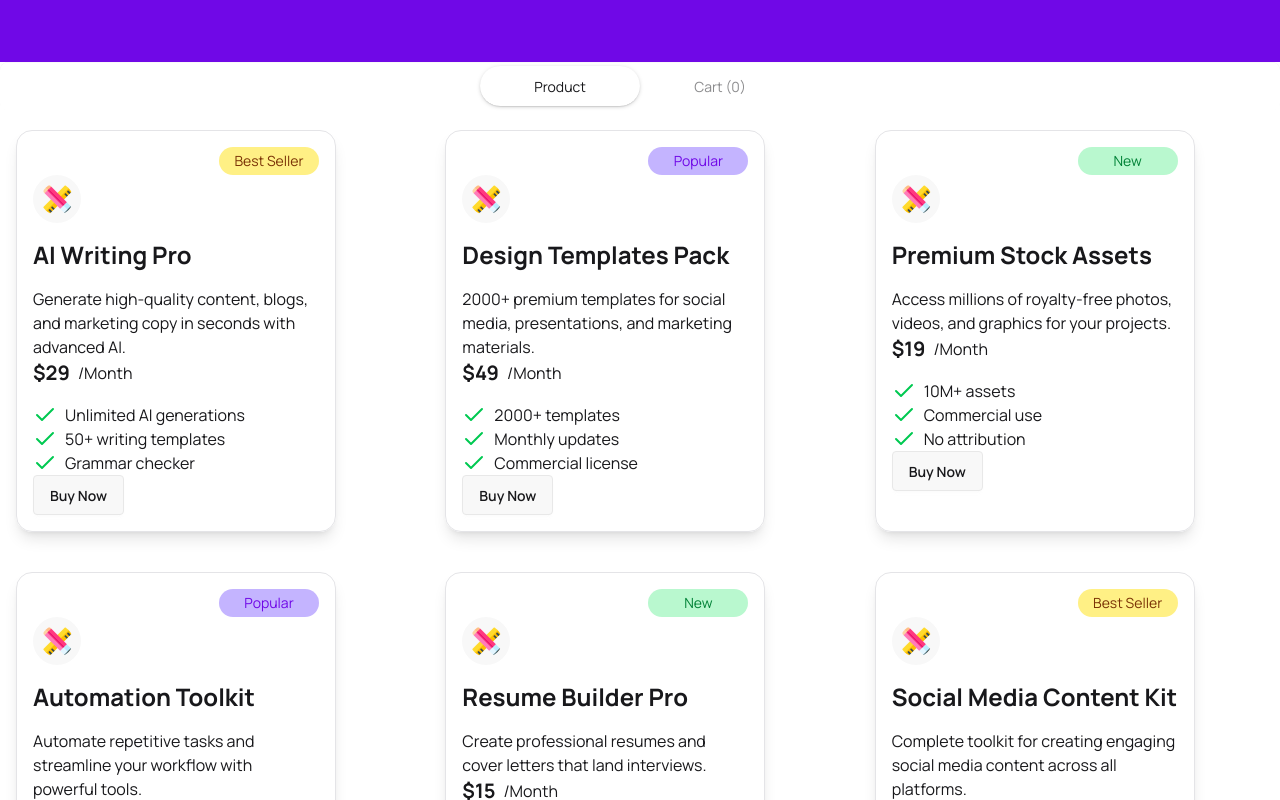
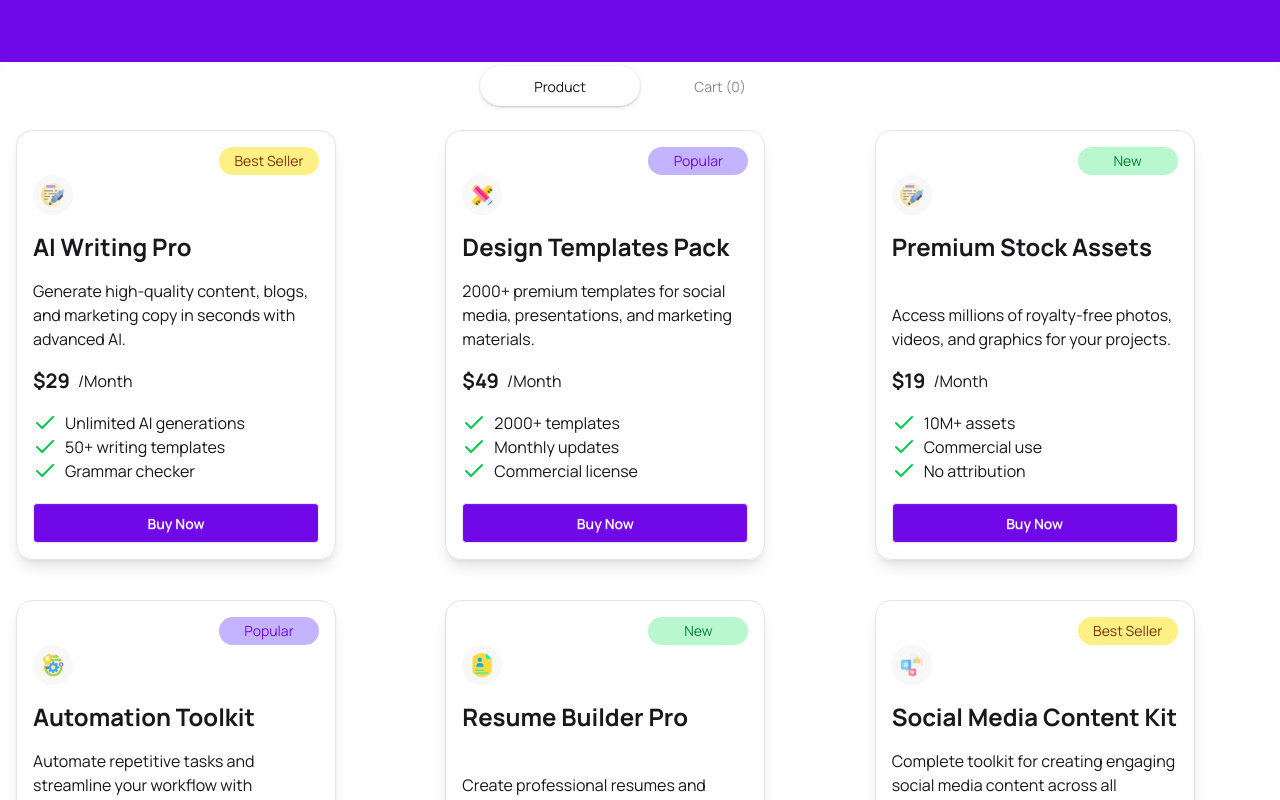
Before and after one commit to Mahadi176/Digitool-Platform, a React (Vite) app: page / in a window 1280 px wide. Shown: the part 940-1740 px from the top of the page. Built offline with nearby package versions, Linux system fonts and the light colour scheme.

Commit message:
cart updated

```diff
--- a/public/ProductData.json
+++ b/public/ProductData.json
@@ -11,7 +11,7 @@
       "50+ writing templates",
       "Grammar checker"
     ],
-    "image": "../src/assets/products/design-tool.png "
+    "image": "../src/assets/products/writing_2327400 1.png "
   },
   {
     "id": 2,
@@ -39,7 +39,7 @@
       "Commercial use",
       "No attribution"
     ],
-    "image": "../src/assets/products/design-tool.png"
+    "image": "../src/assets/products/writing_2327400 1.png "
   },
   {
     "id": 4,
@@ -53,7 +53,7 @@
       "API access",
       "Custom workflows"
     ],
-    "image": "../src/assets/products/design-tool.png"
+    "image": "../src/assets/products/operation.png"
   },
   {
     "id": 5,
@@ -67,7 +67,7 @@
       "ATS optimization",
       "Export to PDF"
     ],
-    "image": "../src/assets/products/design-tool.png"
+    "image": "../src/assets/products/portfolio.png"
   },
   {
     "id": 6,
@@ -81,6 +81,6 @@
       "Scheduler included",
       "Analytics dashboard"
     ],
-    "image": "../src/assets/products/design-tool.png"
+    "image": "../src/assets/products/social-media.png"
   }
 ]
--- a/src/Components/Carts/Cart.jsx
+++ b/src/Components/Carts/Cart.jsx
@@ -18,30 +18,28 @@ const Cart = ({carts,setCarts}) => {
 
                 <div className='w-full'>
                 {
-                    carts.map(cart => <div key={cart.id} className='md:flex items-center justify-between border border-gray-100 shadow-lg rounded-4xl p-5 mb-5  bg-gray-200'>
-                        <div className=''>
-                            <img className='h-20 w-20' src={cart.image} alt="" />
+                    carts.map(cart => <div key={cart.id} className='md:flex items-center justify-between border border-gray-100 shadow-lg rounded-4xl p-5 mb-5  bg-gray-100'>
+                       <div className='flex items-center justify-center gap-5'>
+                         <div className=''>
+                            <img className='h-10 w-10' src={cart.image} alt="" />
                         </div>
                         <div>
                             <h2 className='text-xl font-bold'>{cart.title}</h2>
-                            <p>{cart.description}</p>
+                            <p>${cart.price}</p>
                         </div>
+                       </div>
                         <div>
-                            <h2 className='text-2xl font-bold'>{cart.price}</h2>
-                            <p>/Month</p>
-                        </div>
-                        <div>
-                            <button onClick={() => handleDelete(cart)} className='btn rounded-full bg-violet-700 text-white'>X</button>
+                            <div onClick={() => handleDelete(cart)} className=' text-red-500'>Remove</div>
                         </div>
                     </div>)
                 }
             </div>
-            <div className='flex w-full items-center justify-between px-7 py-10 mt-5  bg-black text-white text-3xl font-bold rounded-4xl '>
+            <div className='flex w-full items-center justify-between px-7 py-10 mt-5 '>
                 <div>Total</div>
-                <div>$ {totalPrice}</div>
+                <div className='text-3xl font-bold'>$ {totalPrice}</div>
             </div>
             <div>
-                <button onClick={handleCheckout} className='w-full bg-red-500 text-white text-2xl font-bold p-5 rounded-4xl my-5'>
+                <button onClick={handleCheckout} className='w-full bg-violet-700 text-white text-2xl font-bold p-5 rounded-4xl my-5'>
                     checkout
                 </button>
             </div>
--- a/src/Components/Products/ProductCard.jsx
+++ b/src/Components/Products/ProductCard.jsx
@@ -12,7 +12,7 @@ const ProductCard = ({product,carts,setCarts}) => {
     }
 
     return (
-        <div className='max-w-80 p-4 border border-zinc-200 shadow-lg rounded-2xl'>
+        <div className='max-w-80 p-4 border border-zinc-200 shadow-lg rounded-2xl flex flex-col'>
             {
               product.status === "best-seller" &&   <div className='flex justify-end'>
               <p className='p-1 bg-yellow-200 text-amber-900 w-25 rounded-full text-sm text-center'>Best Seller</p>
@@ -29,19 +29,22 @@ const ProductCard = ({product,carts,setCarts}) => {
           </div>
             }
 
-            <img className='bg-base-200 rounded-full p-2 mb-4' src={product.image} alt="" />
-            <h1 className='text-2xl font-bold mb-4'>{product.title}</h1>
+            <div>
+                <img className='bg-base-200 rounded-full p-2 mb-4 h-10 w-10' src={product.image} alt="" />
+            </div>
+            <h1 className='text-2xl font-bold mb-4 flex-1'>{product.title}</h1>
             <p>{product.description}</p>
-            <div className='flex items-center gap-2 mb-4'>
+            <div className='flex items-center gap-2 my-4'>
                 <h1 className='text-xl font-bold'>${product.price}</h1>
                 <p>/Month</p>
             </div>
-            <div>
+            <div className='mb-5'>
                 {
                     product.features.map((feature,index)=> <ProductFeature key={index} feature={feature}/>)
                 }
             </div>
-            <button onClick={handleBuy} className='btn '>{isBuy ?  "Added to Cart !" : "Buy Now"}</button>
+            <button onClick={handleBuy} className={isBuy ? " btn bg-green-600 w-full text-white px-4 py-2 rounded" : "btn bg-violet-700 text-white px-4 py-2 rounded w-full"}
+            >{isBuy ? "Added to Cart !" : "Buy Now"}</button>
         </div>
     );
 };
```
